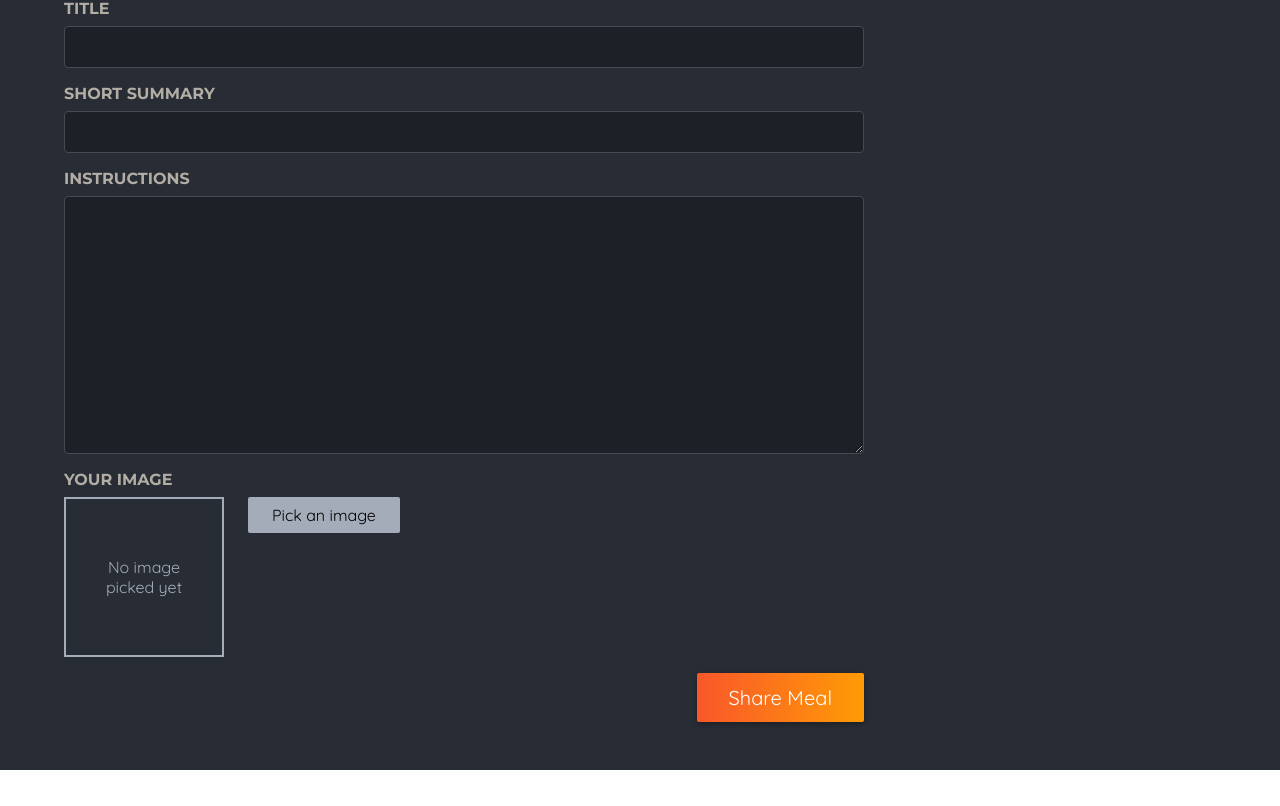
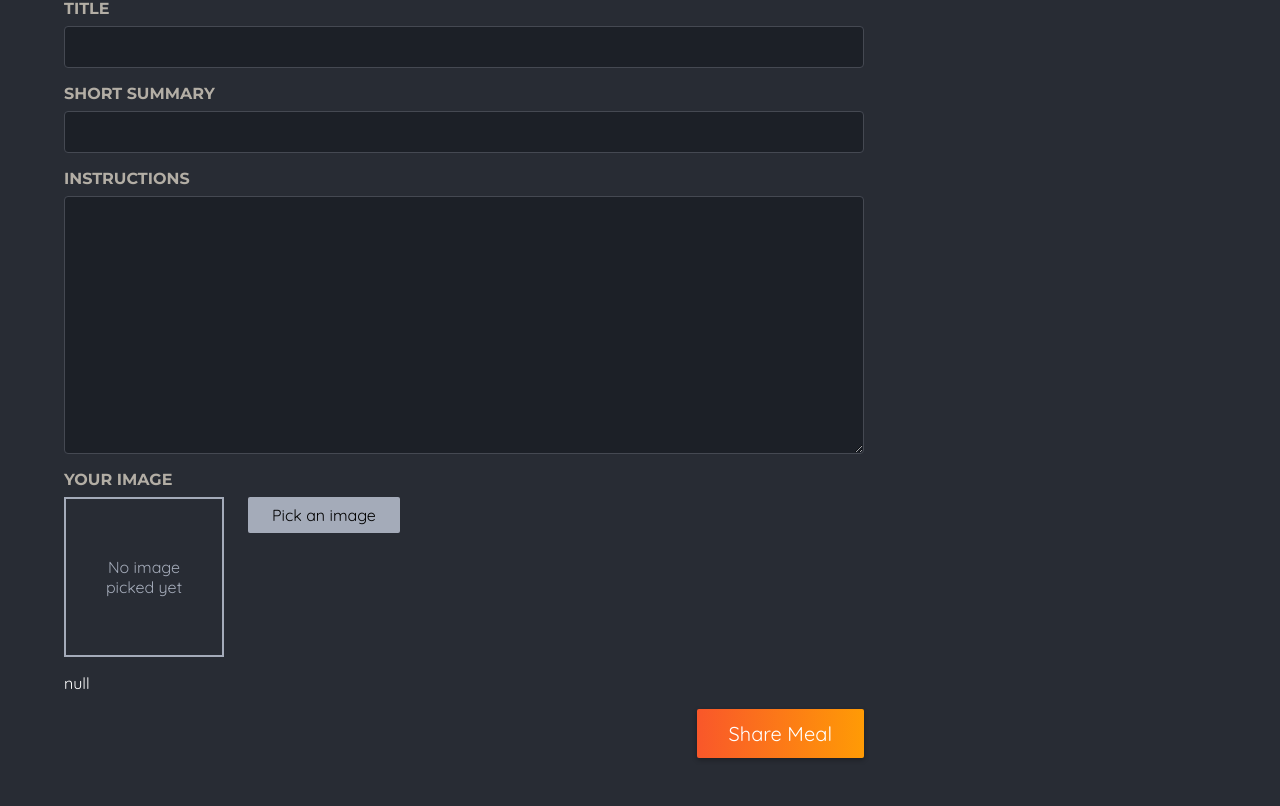
Before and after one commit to deepakdroi/foodie-app, a Next.js app: page /meals/share in a window 1280 px wide. Shown: the part 510-1316 px from the top of the page. Before the commit the page ends 1280 px from the top, so only its background shows below. Built offline with nearby package versions, Linux system fonts and the light colour scheme.

Commit message:
Invalid input erron now shown within the form itself with useFormState

```diff
--- a/app/meals/share/page.js
+++ b/app/meals/share/page.js
@@ -1,9 +1,14 @@
+"use client";
+
+import { useFormState } from "react-dom";
+
 import ImagePicker from "@/components/image-picker/image-picker";
 import classes from "./page.module.css";
 import { shareMeal } from "@/lib/actions";
 import MealsFormSubmit from "@/components/meals/meal-form-submit";
 
 export default function ShareMealPage() {
+  const [state, formAction] = useFormState(shareMeal, { message: "null" });
   return (
     <>
       <header className={classes.header}>
@@ -13,7 +18,7 @@ export default function ShareMealPage() {
         <p>Or any other meal you feel needs sharing!</p>
       </header>
       <main className={classes.main}>
-        <form className={classes.form} action={shareMeal}>
+        <form className={classes.form} action={formAction}>
           <div className={classes.row}>
             <p>
               <label htmlFor="name">Your name</label>
@@ -42,6 +47,7 @@ export default function ShareMealPage() {
             ></textarea>
           </p>
           <ImagePicker label="your image" name="image" />
+          {state.message && <p>{state.message}</p>}
           <p className={classes.actions}>
             <MealsFormSubmit />
           </p>
--- a/lib/actions.js
+++ b/lib/actions.js
@@ -7,7 +7,7 @@ function isInvalidText(text) {
   return !text || text.trim() === "";
 }
 
-export async function shareMeal(formData) {
+export async function shareMeal(prevState, formData) {
   const meal = {
     title: formData.get("title"),
     summary: formData.get("summary"),
@@ -27,7 +27,9 @@ export async function shareMeal(formData) {
     !meal.image ||
     meal.image.size === 0
   ) {
-    throw new Error("Invalid input");
+    return {
+      message: "Inavalid Input",
+    };
   }
 
   await saveMeal(meal);
```
